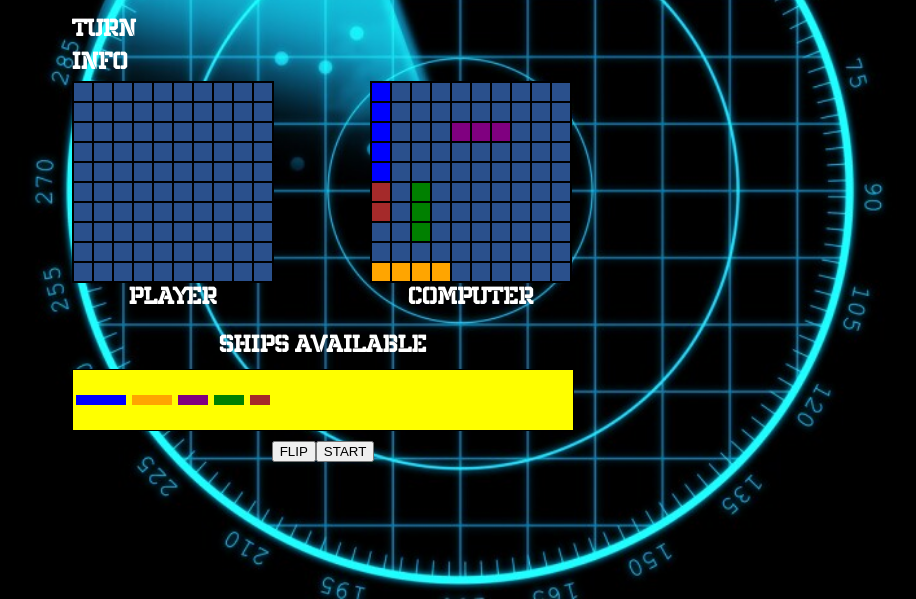
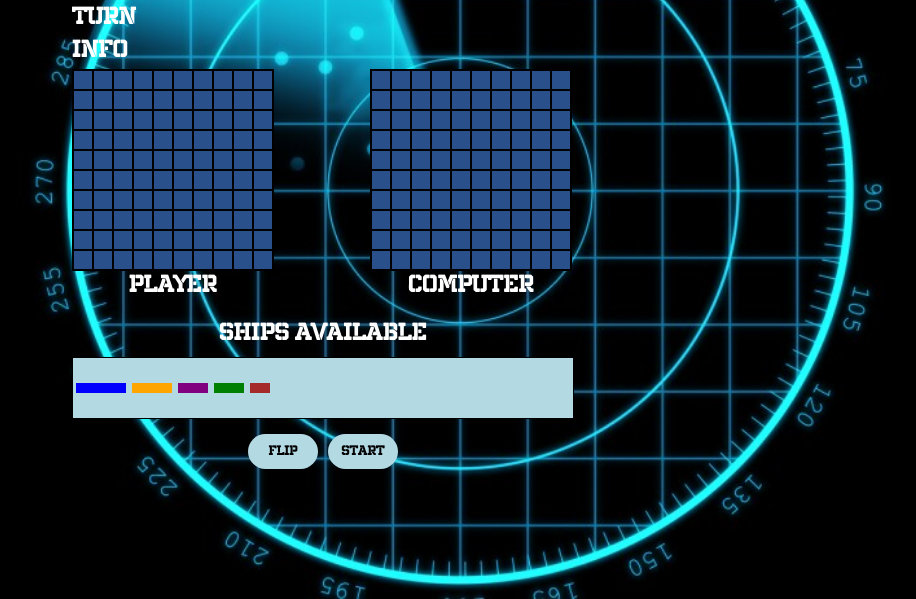
Before and after one commit to Travless/battleship, a website built with webpack: page dist/index.html in a window 1280 px wide. Shown: the part 217-816 px from the top of the page, without its empty margins (317-1233 px from the left). Built offline with Linux system fonts and the light colour scheme.

Commit message:
Provide styling to flip and start buttons, and hide computer's pieces from player's view

```diff
--- a/src/style.css
+++ b/src/style.css
@@ -83,7 +83,7 @@ body {
     height: 60px;
     margin: 10px 0;
     border: 1px solid black;
-    background-color: yellow;
+    background-color: #b3d9e3;
     display: flex;
     align-items: center;
 }
@@ -143,13 +143,13 @@ body {
     background-color: grey;
 }
 
-/* #computer .destroyer,
+#computer .destroyer,
 #computer .submarine,
 #computer .cruiser,
 #computer .battleship,
 #computer .carrier {
-    background-color: pink;
-} */
+    background-color: #2a508c;
+}
 
 .boom {
     background-color: red !important;
@@ -165,3 +165,15 @@ body {
     justify-content: center;
     align-items: center;
 }
+
+.flip-button,
+.start-button {
+    border: none;
+    margin: 5px;
+    width: 70px;
+    height: 35px;
+    border-radius: 20px;
+    background-color: #b3d9e3;
+    color: black;
+    font-family: 'title';
+}
```
Also changed, not shown: dist/index.html, dist/main.js.
